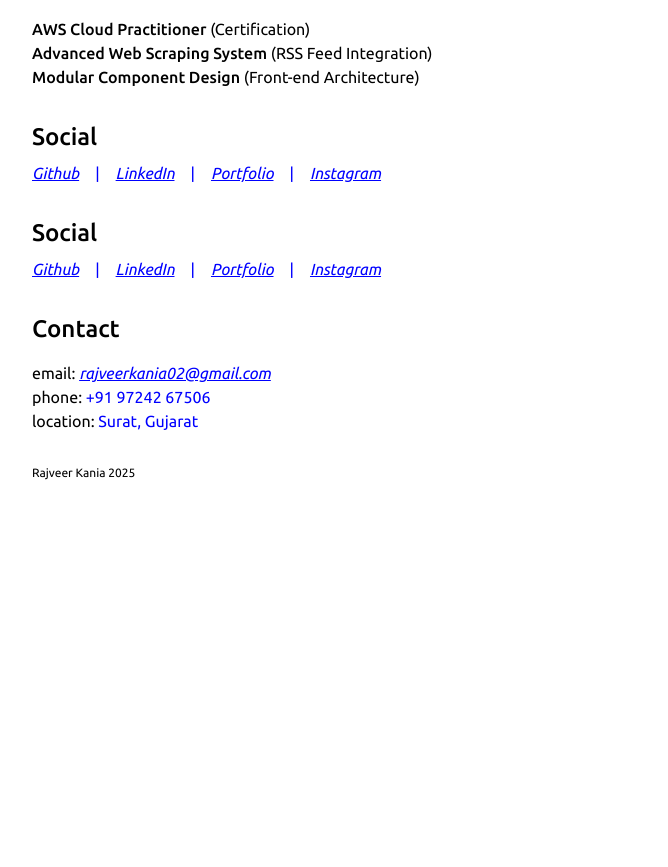
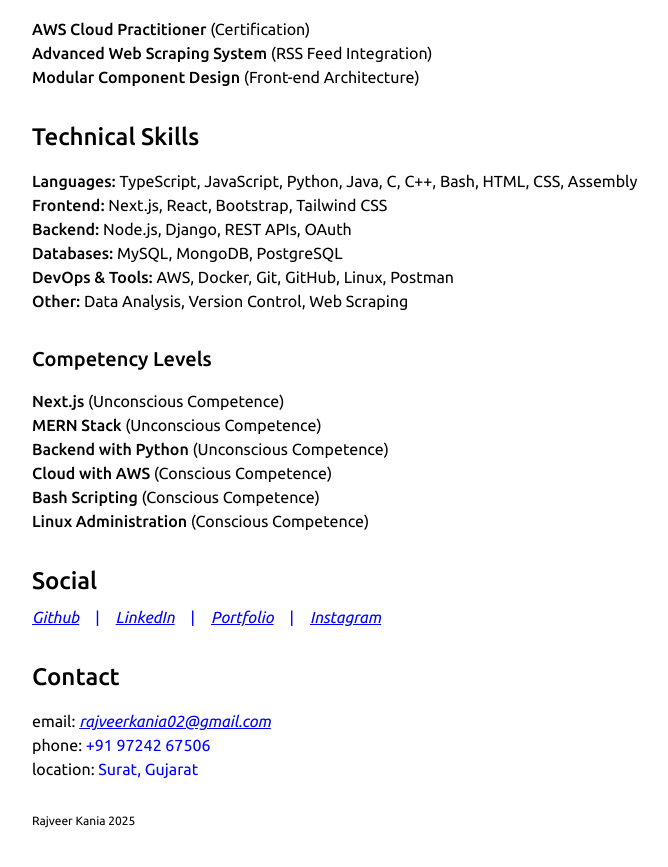
Before and after one commit to rajveerkania/portfolio, a Next.js app: page / in a window 1280 px wide. Shown: the part 1703-2570 px from the top of the page, without its empty margins (288-956 px from the left). Before the commit the page ends 2248 px from the top, so only its background shows below. Built offline with nearby package versions, Linux system fonts and the light colour scheme.

Commit message:
Updated skills

```diff
--- a/package.json
+++ b/package.json
@@ -1,5 +1,5 @@
 {
-  "name": "bhaskarrijal-min",
+  "name": "rajveer-kania",
   "version": "0.1.0",
   "private": true,
   "scripts": {
--- a/src/app/components/skills.tsx
+++ b/src/app/components/skills.tsx
@@ -1,45 +1,86 @@
 import React from "react";
 
-const Social = () => {
-  const social = [
+const Skills = () => {
+  const technicalSkills = [
     {
-      name: "Github",
-      link: "https://github.com/rajveerkania/",
+      name: "Languages",
+      description:
+        "TypeScript, JavaScript, Python, Java, C, C++, Bash, HTML, CSS, Assembly",
     },
     {
-      name: "LinkedIn",
-      link: "https://www.linkedin.com/in/rajveer02/",
+      name: "Frontend",
+      description: "Next.js, React, Bootstrap, Tailwind CSS",
     },
     {
-      name: "Portfolio",
-      link: "https://rajveer.space",
+      name: "Backend",
+      description: "Node.js, Django, REST APIs, OAuth",
     },
     {
-      name: "Instagram",
-      link: "https://www.instagram.com/rajveerkania/",
+      name: "Databases",
+      description: "MySQL, MongoDB, PostgreSQL",
+    },
+    {
+      name: "DevOps & Tools",
+      description: "AWS, Docker, Git, GitHub, Linux, Postman",
+    },
+    {
+      name: "Other",
+      description: "Data Analysis, Version Control, Web Scraping",
+    },
+  ];
+
+  const competencyLevels = [
+    {
+      name: "Next.js",
+      description: "Unconscious Competence",
+    },
+    {
+      name: "MERN Stack",
+      description: "Unconscious Competence",
+    },
+    {
+      name: "Backend with Python",
+      description: "Unconscious Competence",
+    },
+    {
+      name: "Cloud with AWS",
+      description: "Conscious Competence",
+    },
+    {
+      name: "Bash Scripting",
+      description: "Conscious Competence",
+    },
+    {
+      name: "Linux Administration",
+      description: "Conscious Competence",
     },
   ];
 
   return (
-    <div className="flex flex-col gap-2">
-      <h2 className="font-medium text-2xl">Social</h2>
-      <div className="flex flex-wrap gap-2 text-primary">
-        {social.map((item, index) => (
-          <React.Fragment key={index}>
-            <a
-              href={item.link}
-              target="_blank"
-              rel="noopener noreferrer"
-              className="underline italic"
-            >
-              {item.name}
-            </a>
-            {index !== social.length - 1 && <span className="px-2">|</span>}
-          </React.Fragment>
-        ))}
+    <>
+      <div className="flex flex-col gap-4">
+        <h2 className="text-2xl font-medium">Technical Skills</h2>
+        <ul className="list-inside">
+          {technicalSkills.map((skill, index) => (
+            <li key={index}>
+              <span className="font-medium">{skill.name}:</span>{" "}
+              <span>{skill.description}</span>
+            </li>
+          ))}
+        </ul>
+
+        <h3 className="text-xl font-medium mt-4">Competency Levels</h3>
+        <ul className="list-inside">
+          {competencyLevels.map((skill, index) => (
+            <li key={index}>
+              <span className="font-medium">{skill.name}</span>{" "}
+              <span>({skill.description})</span>
+            </li>
+          ))}
+        </ul>
       </div>
-    </div>
+    </>
   );
 };
 
-export default Social;
+export default Skills;
```
